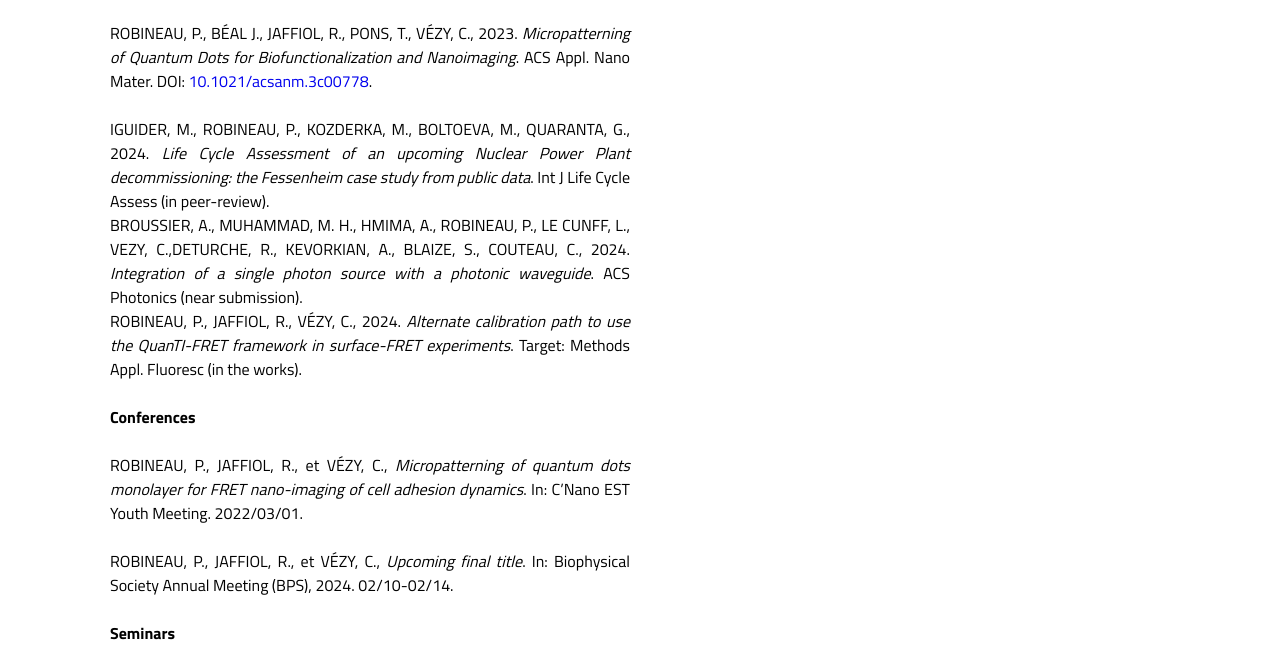
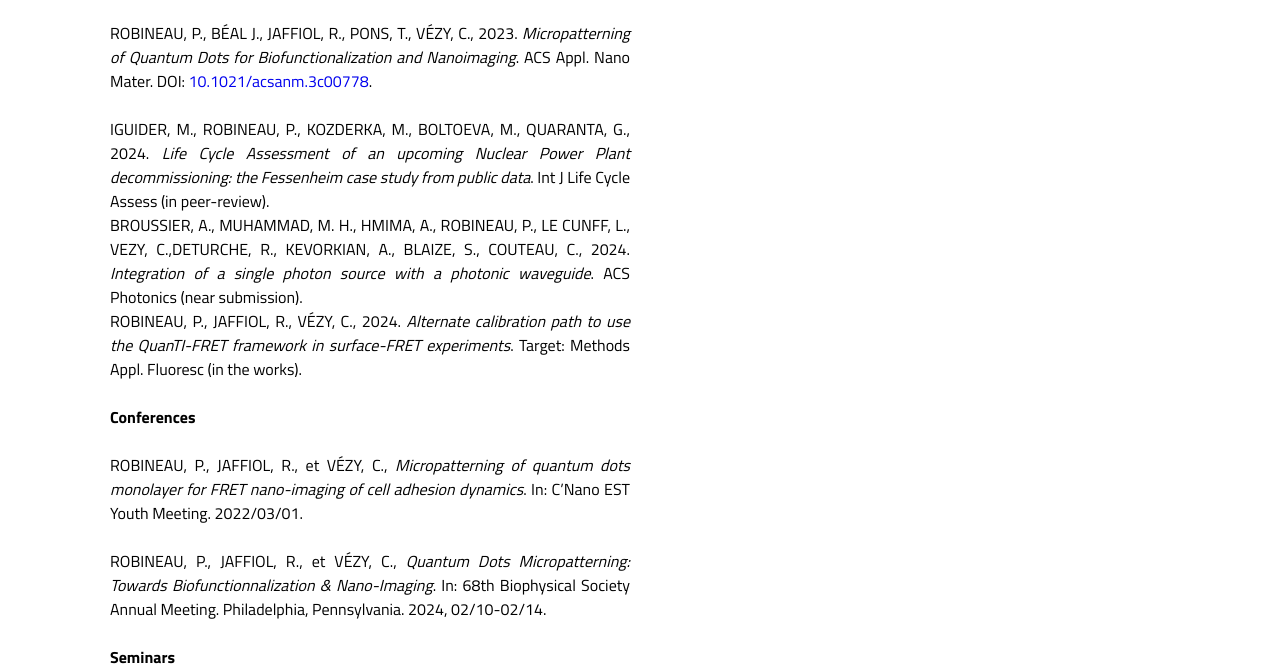
Before and after one commit to Paul-Robineau/paul-robineau.github.io, a website: page web/academic.html in a window 1280 px wide. Shown: the part 269-935 px from the top of the page. Drawn offline with Linux system fonts and the light colour scheme.

Commit message:
Update academic.html

```diff
--- a/web/academic.html
+++ b/web/academic.html
@@ -71,12 +71,12 @@
               <br />
                 <ul> ROBINEAU, P., JAFFIOL, R., et VÉZY, C., <i> Micropatterning of quantum dots monolayer for FRET nano-imaging of cell adhesion dynamics</i>. In: C’Nano EST Youth Meeting. 2022/03/01. </ul>
               <br />
-                <ul> ROBINEAU, P., JAFFIOL, R., et VÉZY, C., <i> Upcoming final title</i>. In: Biophysical Society Annual Meeting (BPS), 2024. 02/10-02/14. </ul>
+                <ul> ROBINEAU, P., JAFFIOL, R., et VÉZY, C., <i> Quantum Dots Micropatterning: Towards Biofunctionnalization & Nano-Imaging</i>. In: 68th Biophysical Society Annual Meeting. Philadelphia, Pennsylvania. 2024, 02/10-02/14. </ul>
               <br />
               <b> Seminars </b>
               <br />
               <br />
-                <ul> ROBINEAU, P. <i>HSN model : a representation of Humans - technical Systems - Nature interactions</i> (French). INSA / ET-LIOS / S.mart training. 2022/06/10. <a target='' href='https://hal.science/hal-04180290v1'>Slides available online</a>. </ul>
+                <ul> ROBINEAU, P. <i>HSN model: a representation of Humans - technical Systems - Nature interactions</i> (French). INSA / ET-LIOS / S.mart training. 2022/06/10. <a target='' href='https://hal.science/hal-04180290v1'>Slides available online</a>. </ul>
                 <br />
                 <ul> ROBINEAU, P. <i>Micropatterning of Quantum dots Biofunctionalization & Nanoimaging</i>. IPHC Seminars. 2023/12/14. <a target='' href='https://indico.in2p3.fr/event/30566/'>Slides available online</a>. </ul>
                 <br />
```
